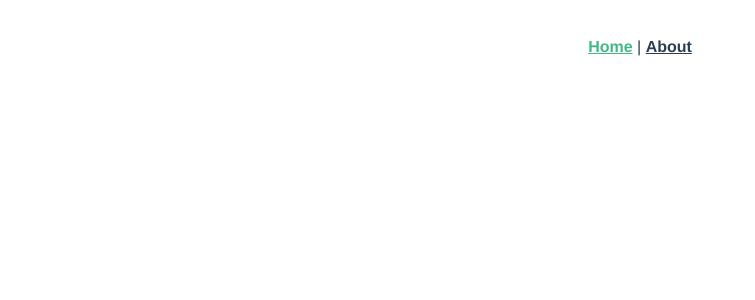
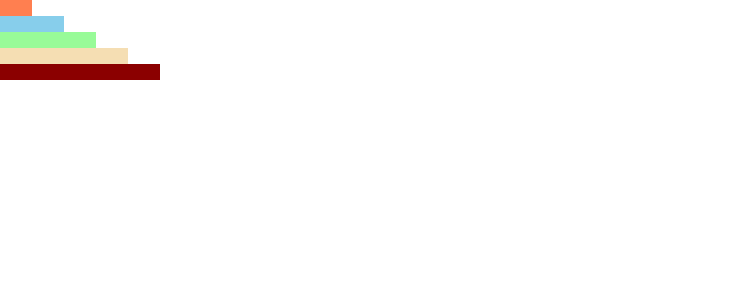
Before and after one commit to victry123/love-pet, a Vue app in the folder love-pet-front/: page / in a window 1280 px wide. Shown: the top 300 px of the page, without its empty margins (0-755 px from the left). Built offline with nearby package versions, Linux system fonts and the light colour scheme.

Commit message:
配置了布局适配

```diff
--- a/love-pet-front/package.json
+++ b/love-pet-front/package.json
@@ -10,6 +10,7 @@
   "dependencies": {
     "core-js": "^3.6.5",
     "element-ui": "^2.15.6",
+    "lib-flexible": "^0.3.2",
     "vue": "^2.6.11",
     "vue-router": "^3.2.0",
     "vuex": "^3.4.0"
@@ -28,6 +29,7 @@
     "less": "^3.0.4",
     "less-loader": "^5.0.0",
     "prettier": "^2.2.1",
+    "px2rem-loader": "^0.1.9",
     "vue-template-compiler": "^2.6.11"
   }
 }
--- a/love-pet-front/src/App.vue
+++ b/love-pet-front/src/App.vue
@@ -1,32 +1,42 @@
 <template>
-  <div id="app">
-    <div id="nav">
-      <router-link to="/">Home</router-link> |
-      <router-link to="/about">About</router-link>
-    </div>
-    <router-view />
+  <div class="wrapper">
+    <div class="box1"></div>
+    <div class="box2"></div>
+    <div class="box3"></div>
+    <div class="box4"></div>
+    <div class="box5"></div>
   </div>
 </template>
 
-<style lang="less">
-#app {
-  font-family: Avenir, Helvetica, Arial, sans-serif;
-  -webkit-font-smoothing: antialiased;
-  -moz-osx-font-smoothing: grayscale;
-  text-align: center;
-  color: #2c3e50;
-}
+<style>
+	* {
+	  margin: 0;
+	  padding: 0;
+	}
+</style>
 
-#nav {
-  padding: 30px;
-
-  a {
-    font-weight: bold;
-    color: #2c3e50;
-
-    &.router-link-exact-active {
-      color: #42b983;
-    }
-  }
-}
+<style scoped>
+	.wrapper div {
+	  height: 1rem;
+	}
+	.box1 {
+	  width: 2rem;
+	  background-color: coral;
+	}
+	.box2 {
+	  width: 4rem;
+	  background-color: skyblue;
+	}
+	.box3 {
+	  width: 6rem;
+	  background-color: palegreen;
+	}
+	.box4 {
+	  width: 8rem;
+	  background-color: wheat;
+	}
+	.box5 {
+	  width: 10rem;
+	  background-color: darkred;
+	}
 </style>
--- a/love-pet-front/src/main.js
+++ b/love-pet-front/src/main.js
@@ -2,6 +2,8 @@ import Vue from "vue";
 import App from "./App.vue";
 import router from "./router";
 import store from "./store";
+
+import 'lib-flexible'
 
 import ElementUI from 'element-ui';
 import 'element-ui/lib/theme-chalk/index.css';
```
Also changed, not shown: 1 other file (tests, documents, lock files or other folders).
